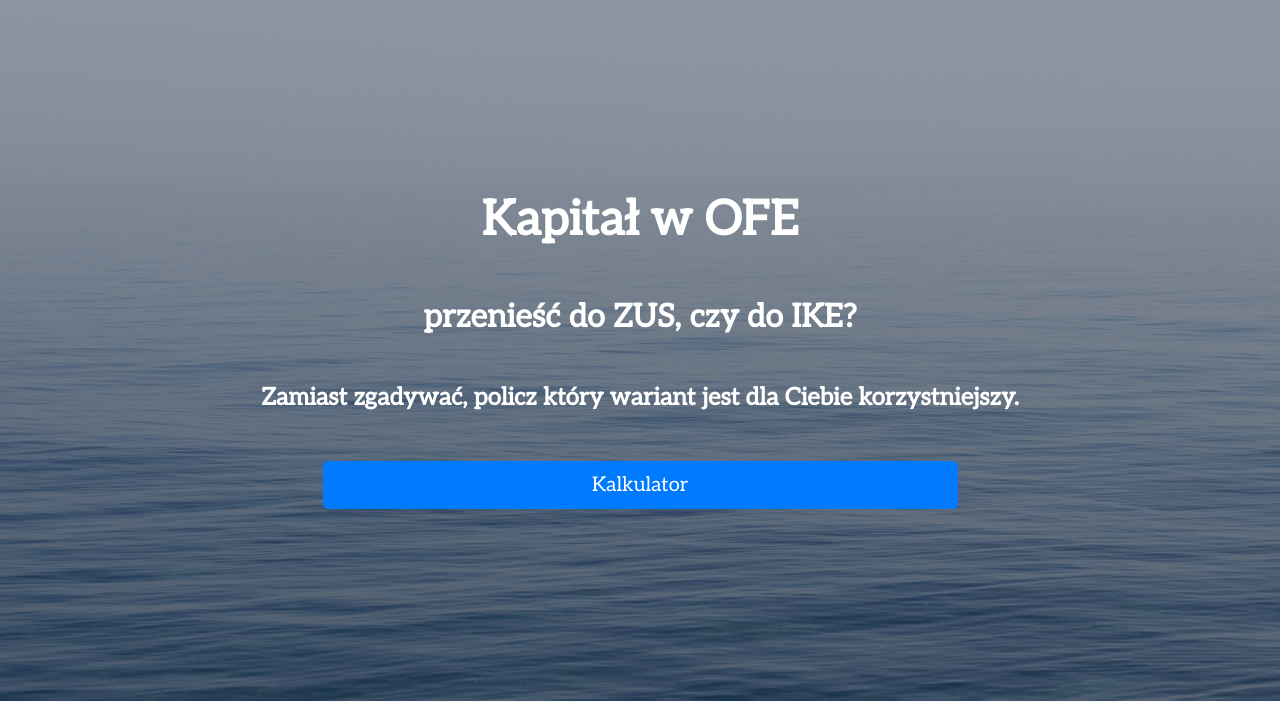
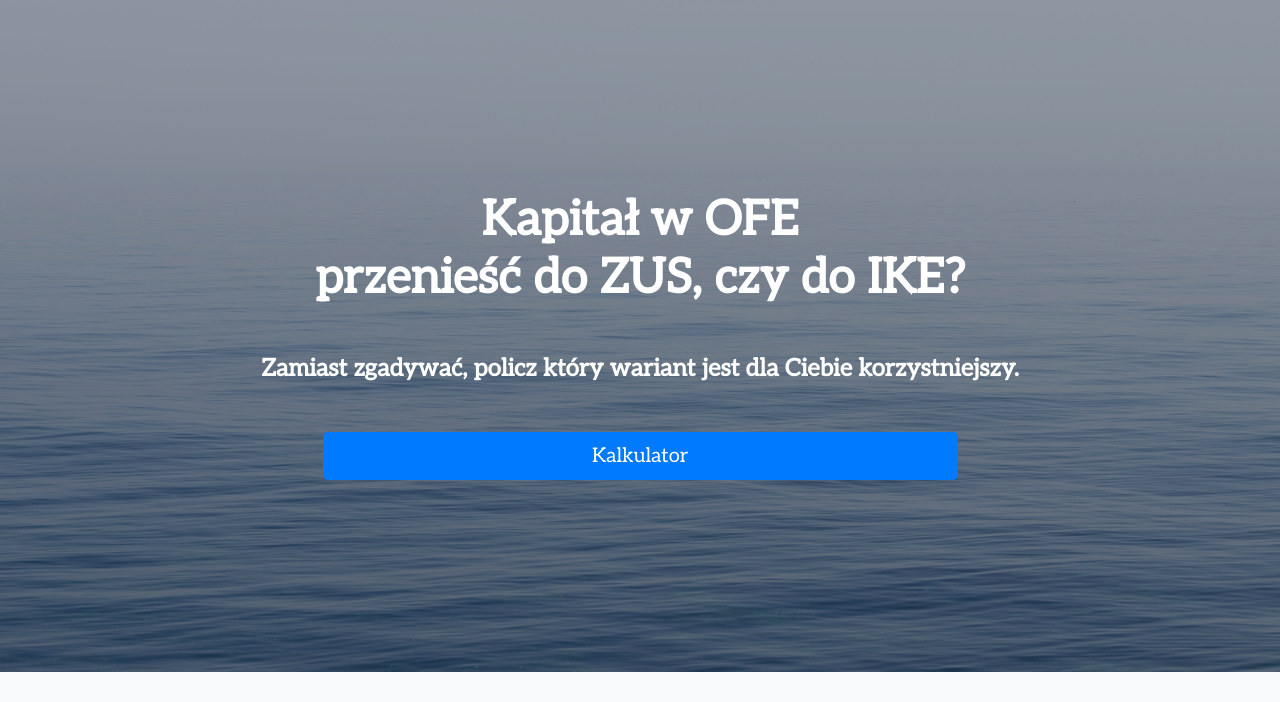
Before and after one commit to mwrabel/ofe-decision, a Flask app: page / in a window 1280 px wide. Shown: the part 56-758 px from the top of the page. Run offline with Flask 2, Linux system fonts and the light colour scheme; some libraries are stand-ins or nearby versions.

Commit message:
cosmetics

```diff
--- a/main.py
+++ b/main.py
@@ -53,4 +53,4 @@
 
 
 if __name__ == '__main__':
-    app.run(ssl_context='adhoc', debug=True)
+    app.run(ssl_context='adhoc', debug=False)
--- a/templates/index.html
+++ b/templates/index.html
@@ -7,8 +7,7 @@
     <div class="container">
       <div class="row">
         <div class="col-xl-9 mx-auto">
-          <h1 class="mb-5">Kapitał w OFE</h1>
-          <h2 class="mb-5">przenieść do ZUS, czy do IKE?</h2>
+          <h1 class="mb-5">Kapitał w OFE<br>przenieść do ZUS, czy do IKE?</h1>
           <h4 class="mb-5">Zamiast zgadywać, policz który wariant jest dla Ciebie korzystniejszy.</h4>
           </div>
         <div class="col-md-10 col-lg-8 col-xl-7 mx-auto">
--- a/templates/template.html
+++ b/templates/template.html
@@ -114,7 +114,6 @@
   <!-- Bootstrap core JavaScript -->
   <script src="/static/vendor/jquery/jquery.min.js"></script>
   <script src="/static/vendor/bootstrap/js/bootstrap.bundle.min.js"></script>
-
   <script type="text/javascript">
   window.smoothScroll = function(target) {
     var scrollContainer = target;
```
Also changed, not shown: zus_czy_ike.py (line endings or trailing spaces).
